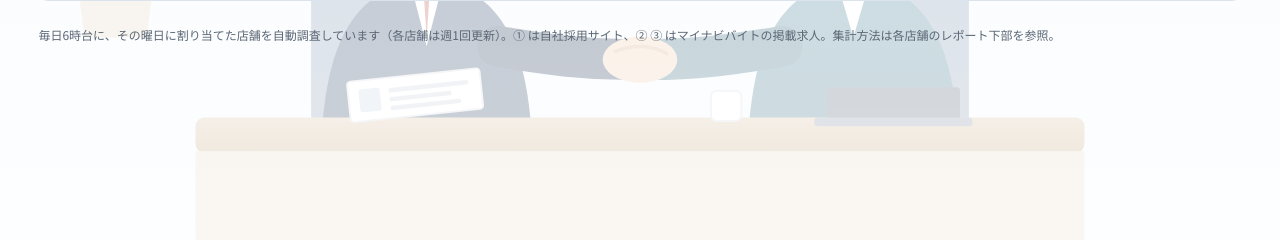
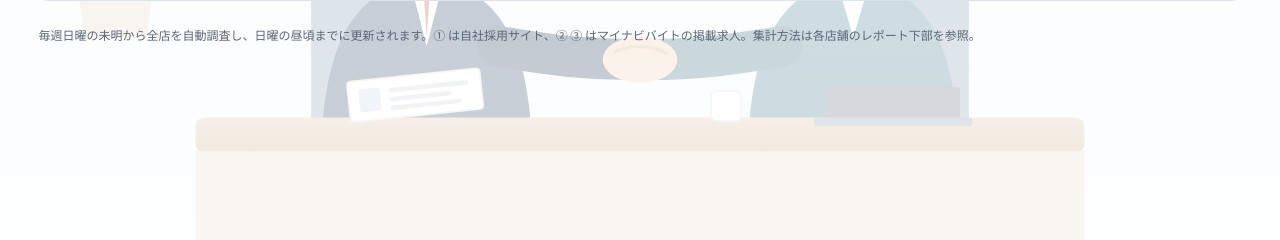
Before and after one commit to knoro-hue/HourlyWageSurvey, a Python web app: template wage_survey/templates/index.html in a window 1280 px wide. Shown: the part 487-727 px from the top of the page. Run offline with Jinja, Linux system fonts and the light colour scheme; the template is opened without the code that fills it, so the values that code supplies are empty.

Commit message:
定期実行を毎週日曜未明の全店一括に変更（月曜に確認できるように）
Co-Authored-By: Claude Opus 5.5 <noreply@anthropic.com>
Claude-Session: https://claude.ai/code/session_01B8xLEkt6y1C2E4MkyzjPFa

```diff
--- a/wage_survey/stores_sync.py
+++ b/wage_survey/stores_sync.py
@@ -110,7 +110,7 @@ def sync(session, geocoder, stores_path: str, snar_url: str, company: str) -> li
     cfg["stores"] = out
     with open(stores_path, "w", encoding="utf-8") as f:
         f.write("# 調査対象店舗（python -m wage_survey.main --sync-stores で公式サイトから自動更新）\n")
-        f.write("# shard: 調査する曜日（0=月 … 6=日）。手で変えた値は次回の自動更新でも維持されます\n")
+        f.write("# shard: 調査グループ（0〜6、日曜にグループ順に実行）。手で変えた値は次回の自動更新でも維持されます\n")
         yaml.safe_dump(cfg, f, allow_unicode=True, sort_keys=False, width=200)
     log.info("店舗設定を更新: %s（曜日別 %s）", stores_path, load)
     return out
--- a/wage_survey/templates/index.html
+++ b/wage_survey/templates/index.html
@@ -90,7 +90,7 @@
     </div>
   </section>
 
-  <p class="note">毎日6時台に、その曜日に割り当てた店舗を自動調査しています（各店舗は週1回更新）。① は自社採用サイト、② ③ はマイナビバイトの掲載求人。集計方法は各店舗のレポート下部を参照。</p>
+  <p class="note">毎週日曜の未明から全店を自動調査し、日曜の昼頃までに更新されます。① は自社採用サイト、② ③ はマイナビバイトの掲載求人。集計方法は各店舗のレポート下部を参照。</p>
 </main>
 <script>
 (async function () {
@@ -110,7 +110,7 @@
   const below = done.filter((s) => s.gap_ind != null && s.gap_ind < 0);
   const withOwn = done.filter((s) => s.gap_ind != null);
   $('t-stores').textContent = `${done.length} / ${S.length}店`;
-  $('t-stores-note').textContent = done.length < S.length ? `残り${S.length - done.length}店は割り当て曜日に順次調査` : '全店調査済み';
+  $('t-stores-note').textContent = done.length < S.length ? `残り${S.length - done.length}店は調査中または次回の日曜に調査` : '全店調査済み';
   $('t-below').textContent = withOwn.length ? `${below.length} / ${withOwn.length}店` : '—';
   $('t-own').textContent = yen(med(done.map((s) => s.own)));
   $('t-ind').textContent = yen(med(done.map((s) => s.indirect)));
@@ -146,7 +146,7 @@
       const tr = document.createElement('tr'); tr.className = 'row';
       const td = document.createElement('td');
       if (s.run_date) { const a = document.createElement('a'); a.href = `${s.id}/`; a.textContent = s.name; td.appendChild(a); tr.addEventListener('click', (e) => { if (e.target.tagName !== 'A') location.href = `${s.id}/`; }); }
-      else { td.textContent = s.name; const p = document.createElement('span'); p.className = 'pending'; p.textContent = s.shard != null ? `　${days[s.shard % 7]}曜に調査予定` : '　調査待ち'; td.appendChild(p); }
+      else { td.textContent = s.name; const p = document.createElement('span'); p.className = 'pending'; p.textContent = '　次回の日曜に調査予定'; td.appendChild(p); }
       tr.appendChild(td);
       cell(tr, s.region || s.pref || '', 'hide-narrow');
       cell(tr, s.run_date ? (s.own != null ? yen(s.own) : '求人掲載なし') : '—', 'num');
```
Also changed, not shown: wage_survey/main.py (+5 -4 lines), .github/workflows/wage-survey.yml, README.md.
